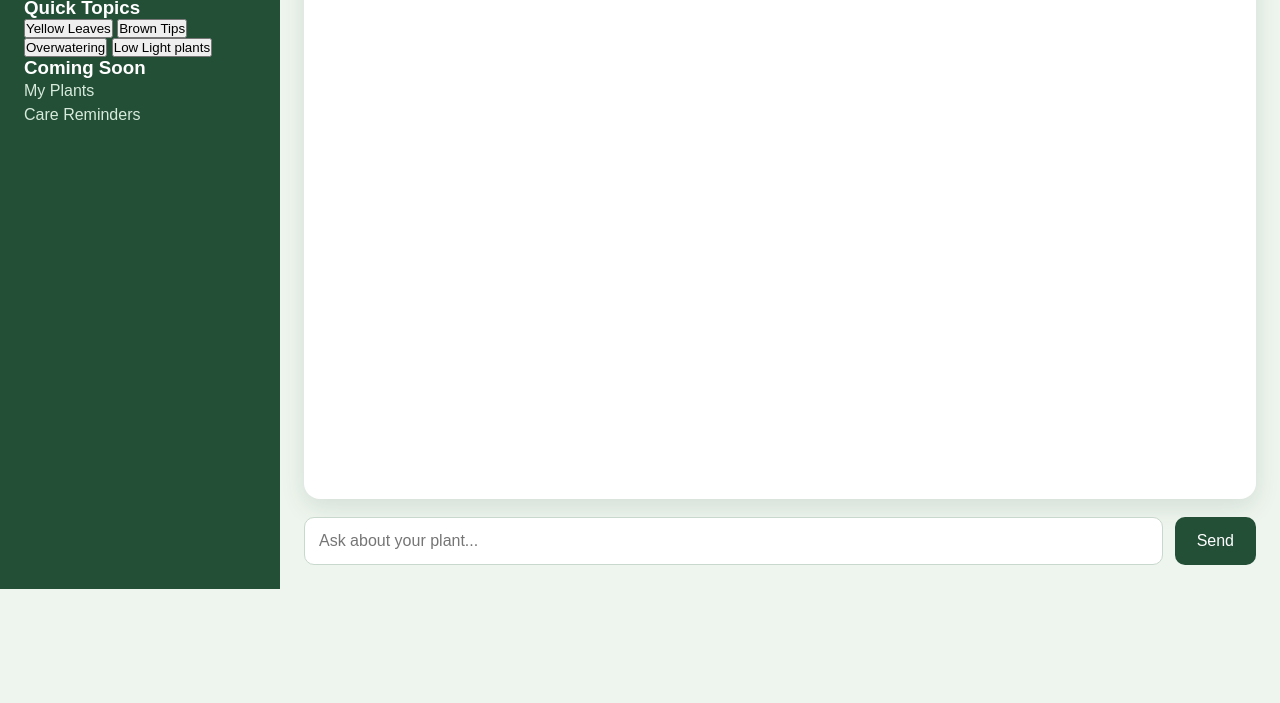
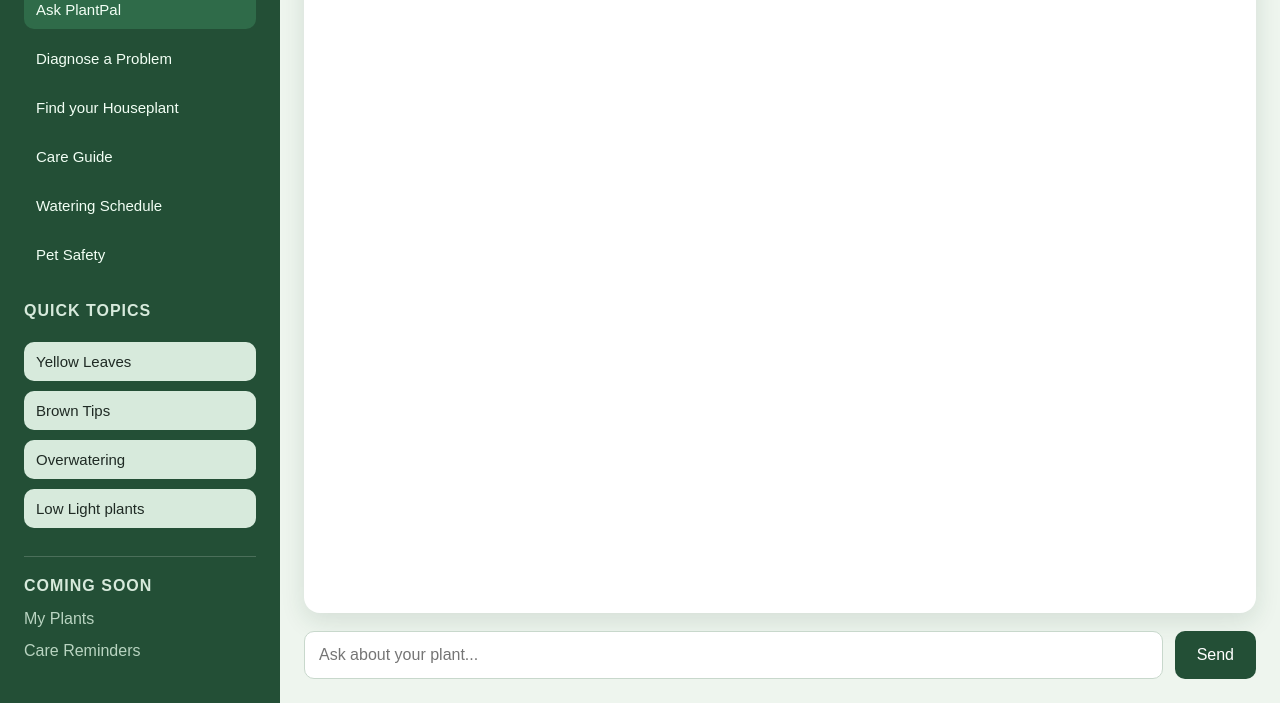
Before and after one commit to AdyasaNayak/PlantPal, a plain HTML site: page index.html in a window 1280 px wide. Shown: the part 211-914 px from the top of the page. Before the commit the page ends 800 px from the top, so only its background shows below. Drawn offline with Linux system fonts and the light colour scheme.

Commit message:
Add styling for sidebar

```diff
--- a/style.css
+++ b/style.css
@@ -20,6 +20,7 @@ body {
   background: #234f36;
   color: white;
   padding: 32px 24px;
+  overflow-y: auto;
 }
 
 .sidebar h1 {
@@ -30,6 +31,71 @@ body {
 .sidebar p {
   color: #d7eadc;
   line-height: 1.5;
+}
+
+.brand {
+  margin-bottom: 32px;
+}
+
+.sidebar-nav,
+.quick-topics,
+.coming-soon {
+  margin-top: 28px;
+}
+
+.sidebar h3 {
+  font-size: 16px;
+  margin-bottom: 12px;
+  color: #d7eadc;
+  text-transform: uppercase;
+  letter-spacing: 1px;
+}
+
+.sidebar-nav,
+.quick-topics {
+  display: flex;
+  flex-direction: column;
+  gap: 10px;
+}
+
+.nav-item,
+.topic-btn {
+  width: 100%;
+  border: none;
+  border-radius: 10px;
+  padding: 11px 12px;
+  text-align: left;
+  font-size: 15px;
+  cursor: pointer;
+}
+
+.nav-item {
+  background: transparent;
+  color: #f2fff5;
+}
+
+.nav-item:hover,
+.nav-item.active {
+  background: #2f6b49;
+}
+
+.topic-btn {
+  background: #d7eadc;
+  color: #1f2a24;
+}
+
+.topic-btn:hover {
+  background: #c2dfca;
+}
+
+.coming-soon {
+  border-top: 1px solid rgba(255, 255, 255, 0.18);
+  padding-top: 20px;
+}
+
+.coming-soon p {
+  color: #b9d4c1;
+  margin-bottom: 8px;
 }
 
 .chat-section {
```
